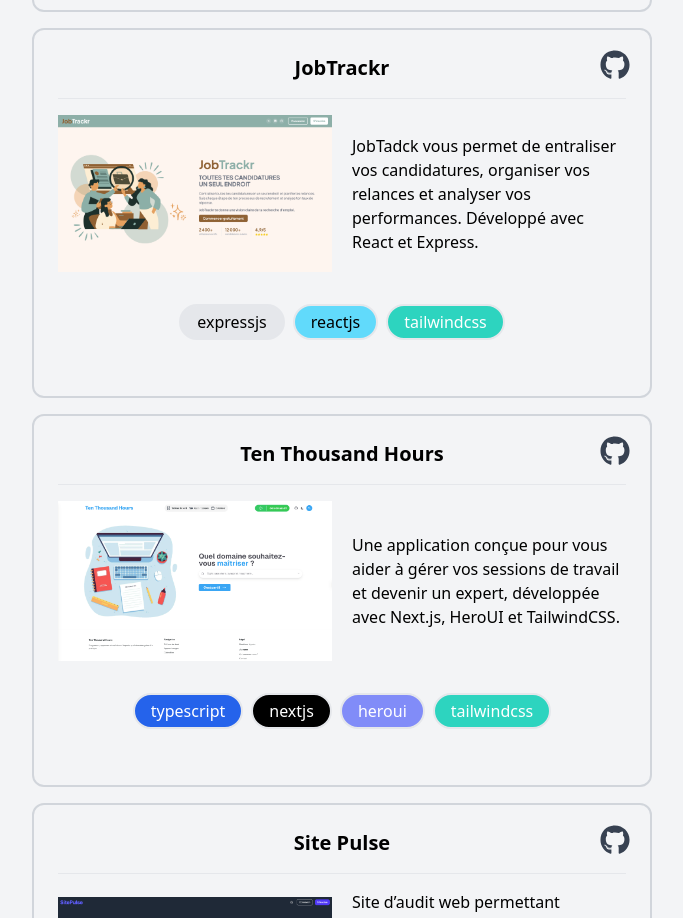
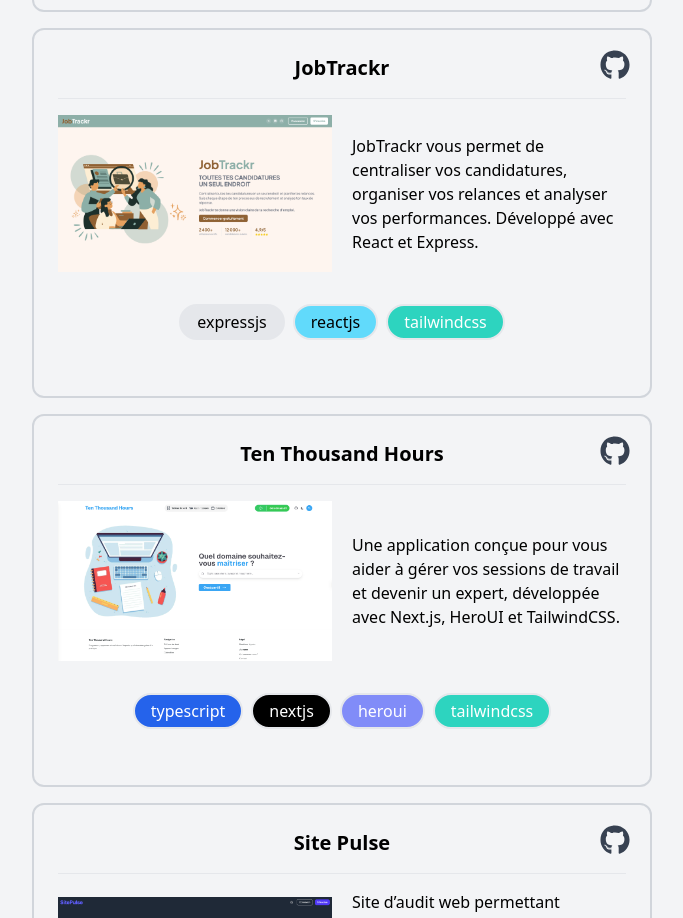
Before and after one commit to florentcussatlegras/fc-portfolio, a React (Create React App) app: page / in a window 1280 px wide. Shown: the part 1657-2575 px from the top of the page, without its empty margins (298-981 px from the left). Built offline with nearby package versions, Linux system fonts and the light colour scheme.

Commit message:
add jobtrackr

```diff
--- a/src/assets/data_fr.js
+++ b/src/assets/data_fr.js
@@ -68,7 +68,7 @@ const data = {
     {
       title: "JobTrackr",
       description:
-        "JobTadck vous permet de entraliser vos candidatures, organiser vos relances et analyser vos performances. Développé avec React et Express.",
+        "JobTrackr vous permet de centraliser vos candidatures, organiser vos relances et analyser vos performances. Développé avec React et Express.",
       image: "screen_jobtrackr.png",
       tags: ["expressjs", "reactjs", "tailwindcss"],
       link: "https://job-trackr-production.up.railway.app/",
```
